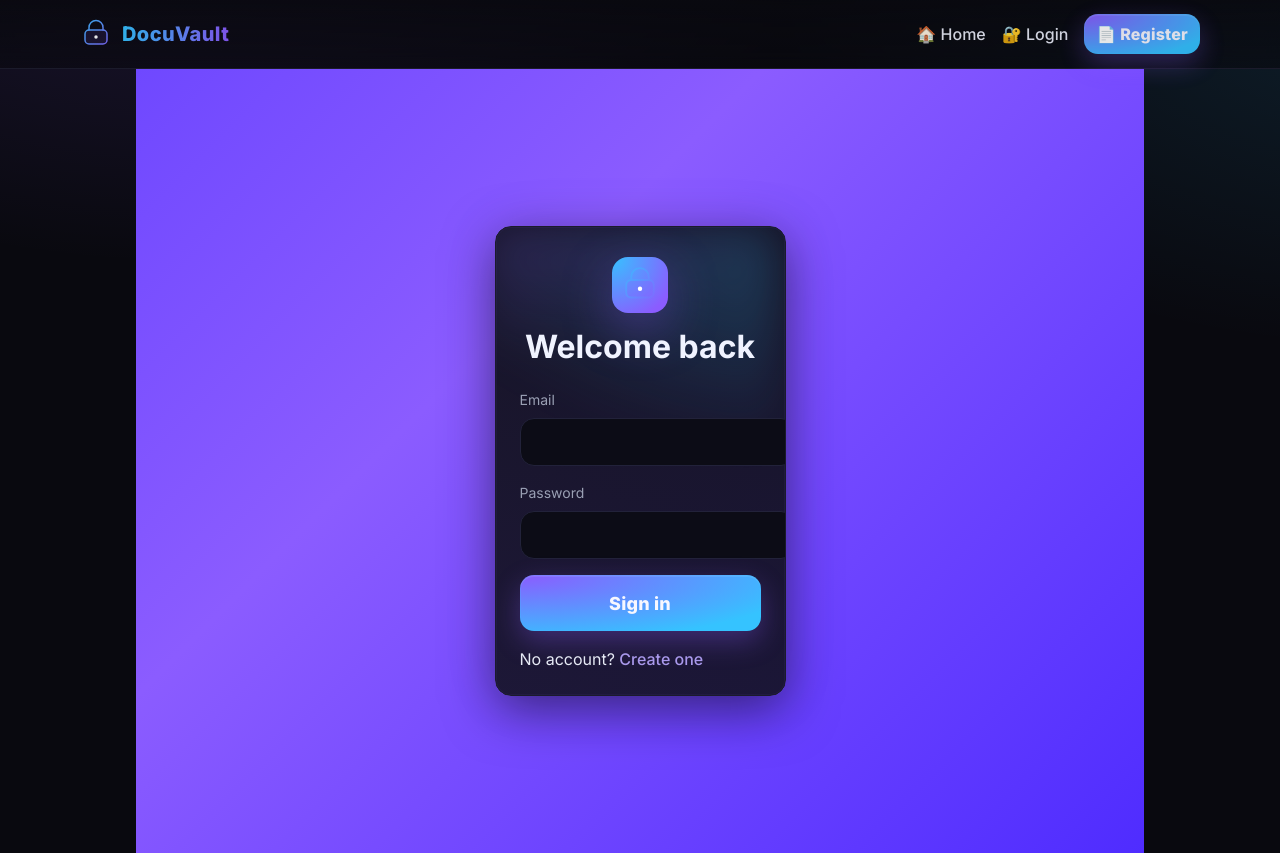
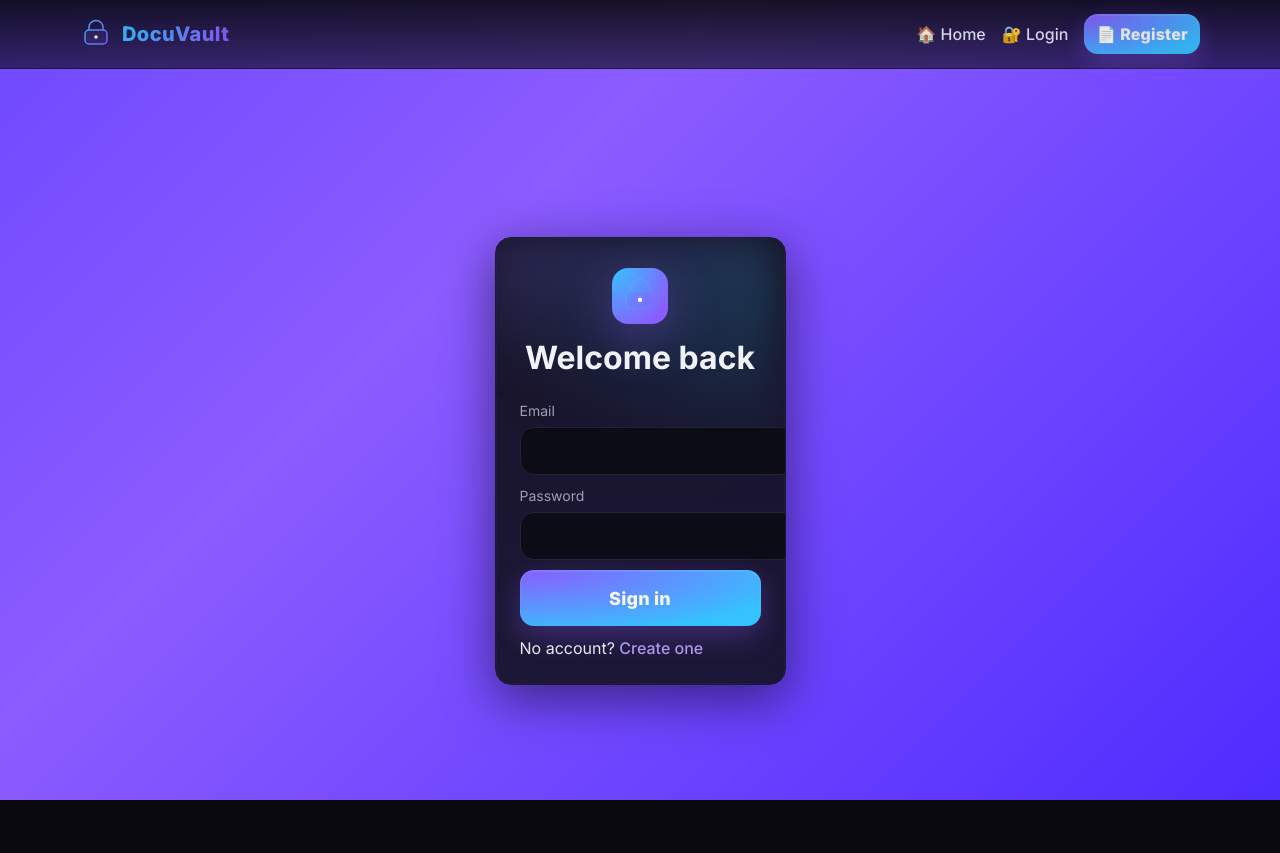
Before and after one commit to bastingg05/DocVault-1, a React (Vite) app in the folder frontend_react/: page /login in a window 1280 px wide. Built offline with nearby package versions, Linux system fonts and the light colour scheme; no server answers.

Commit message:
style(auth): full-viewport violet background and tighter row spacing

```diff
--- a/frontend_react/src/index.css
+++ b/frontend_react/src/index.css
@@ -32,7 +32,7 @@ h1 { font-size: 2rem; color: var(--heading); }
 h1 { font-size: 2rem; }
 .container { max-width: 960px; margin: 0 auto; padding: 24px; }
 .panel { max-width: 720px; margin: 24px auto; padding: 24px; border-radius: 16px; border: 1px solid var(--border); background: linear-gradient(180deg, rgba(16,16,27,.95), rgba(16,16,27,.88)); box-shadow: 0 14px 50px rgba(0,0,0,.5), 0 0 0 1px rgba(124,92,255,.06) inset, 0 0 60px rgba(139,92,255,.08); }
-.row { display: grid; align-items: start; row-gap: 8px; margin-bottom: 16px; }
+.row { display: grid; align-items: start; row-gap: 6px; margin-bottom: 10px; }
 .row.inline { grid-template-columns: 1fr 1fr; column-gap: 20px; }
 .row.inline > div { display: grid; row-gap: 8px; }
 label { font-size: 14px; color: var(--muted); }
@@ -82,8 +82,9 @@ h3 { margin: 8px 0 6px; }
 
 /* Auth page full violet/blue backdrop */
 .auth-page { min-height: calc(100vh - 64px); /* minus header */
-  background: linear-gradient(135deg, #6f48ff 0%, #8b5cff 35%, #4f2cff 100%);
+  background: none;
 }
+.auth-page::before { content: ""; position: fixed; inset: 0; z-index: -1; background: linear-gradient(135deg, #6f48ff 0%, #8b5cff 35%, #4f2cff 100%); }
 
 h1 {
   font-size: 3.2em;
```
